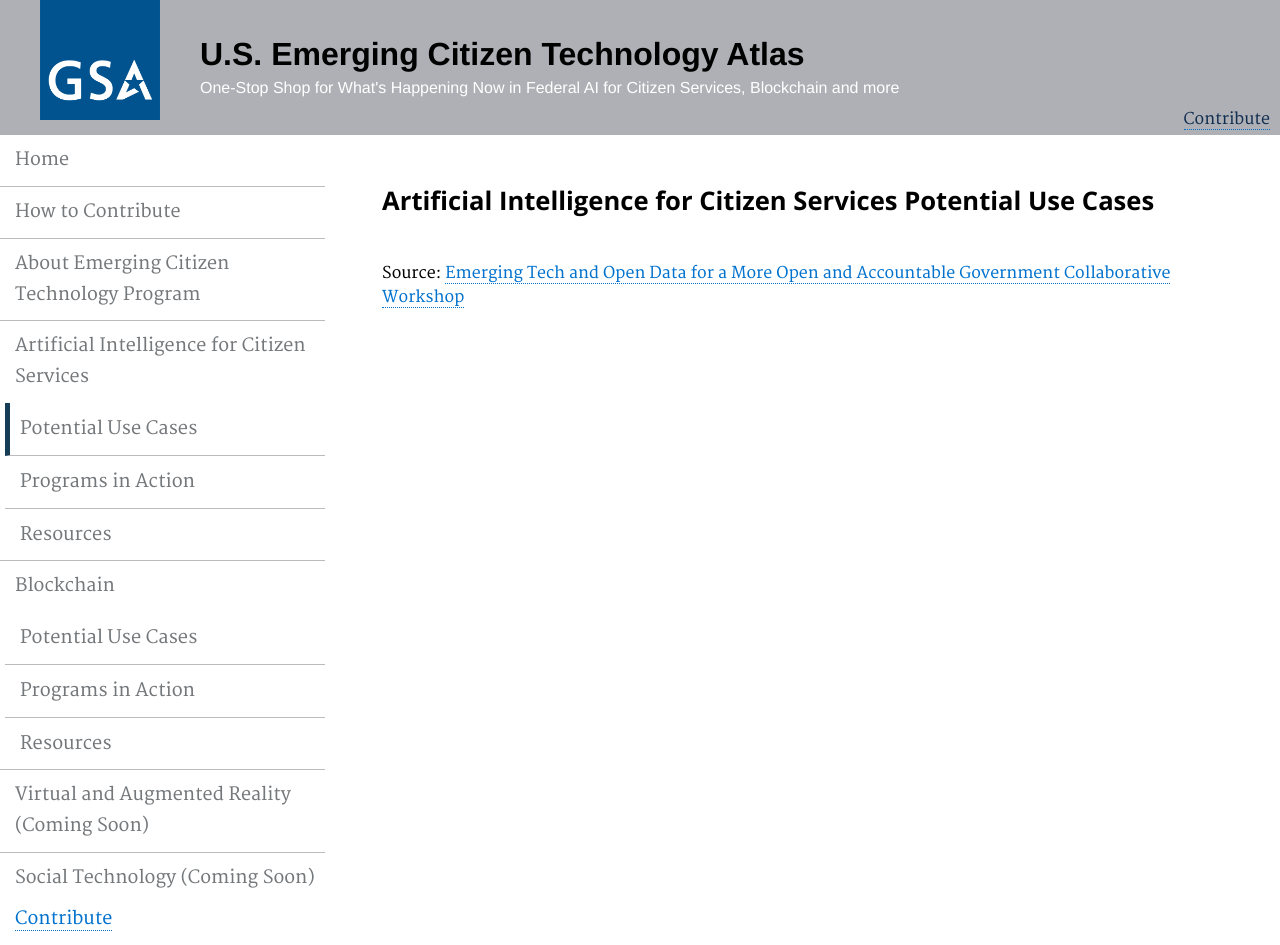
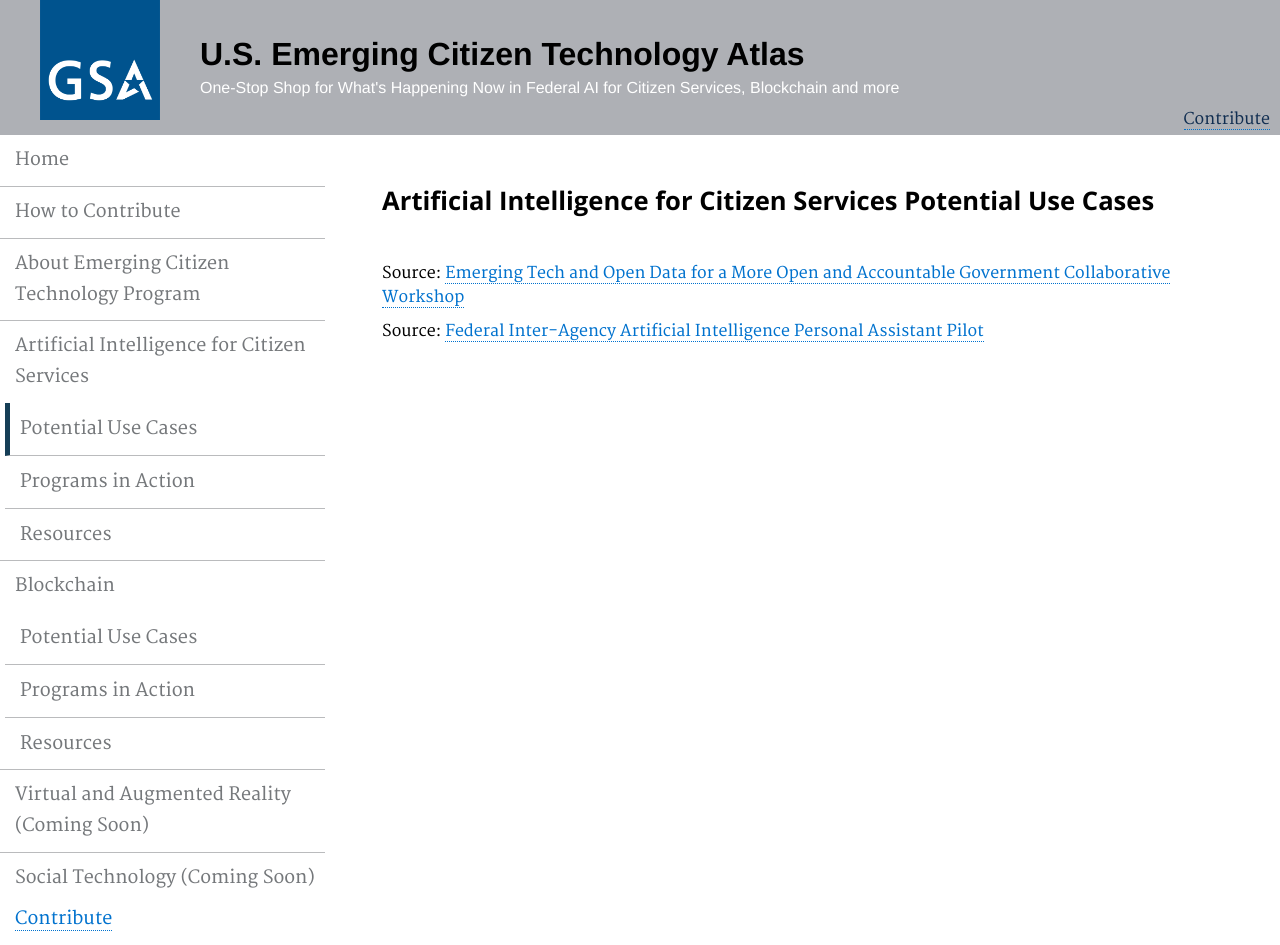
Before and after one commit to GSA/emerging-technology-atlas, a Jekyll site: the page built from pages/artificial-intelligence-federal.md, in a window 1280 px wide. Built offline with Jekyll 4.4.1, drawn with Linux system fonts in a browser that asks for light colours.

Commit message:
Update artificial-intelligence-federal.md

```diff
--- a/pages/artificial-intelligence-federal.md
+++ b/pages/artificial-intelligence-federal.md
@@ -10,3 +10,5 @@ description: ""
 <p> <br> </p>
 
 <p>Source: <a href="/emerging-technology-atlas/workshop/"><span>Emerging Tech and Open Data for a More Open and Accountable Government Collaborative Workshop</span></a></p>
+
+<p>Source: <a href="https://github.com/GSA/AI-Assistant-Pilot/wiki/Participating-Concepts"><span>Federal Inter-Agency Artificial Intelligence Personal Assistant Pilot</span></a></p>
```
